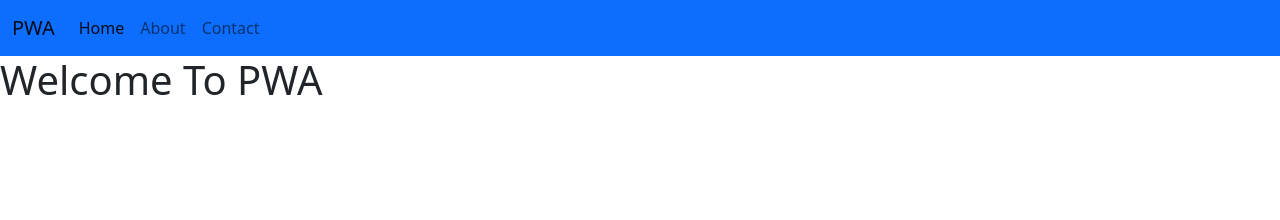
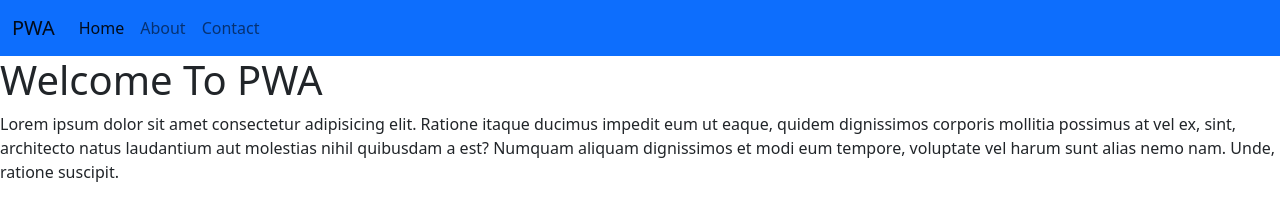
Before and after one commit to GouravBanswal/PWA.2, a plain HTML site: page index.html in a window 1280 px wide. Drawn offline with nearby package versions, Linux system fonts and the light colour scheme.

Commit message:
changed index

```diff
--- a/index.html
+++ b/index.html
@@ -24,6 +24,7 @@
       </div>
     </nav>
     <h1>Welcome To PWA</h1>
+    <p>Lorem ipsum dolor sit amet consectetur adipisicing elit. Ratione itaque ducimus impedit eum ut eaque, quidem dignissimos corporis mollitia possimus at vel ex, sint, architecto natus laudantium aut molestias nihil quibusdam a est? Numquam aliquam dignissimos et modi eum tempore, voluptate vel harum sunt alias nemo nam. Unde, ratione suscipit.</p>
     <script src="https://cdn.jsdelivr.net/npm/bootstrap@5.2.0-beta1/dist/js/bootstrap.bundle.min.js" ></script>
   </body>
 </html>
```
